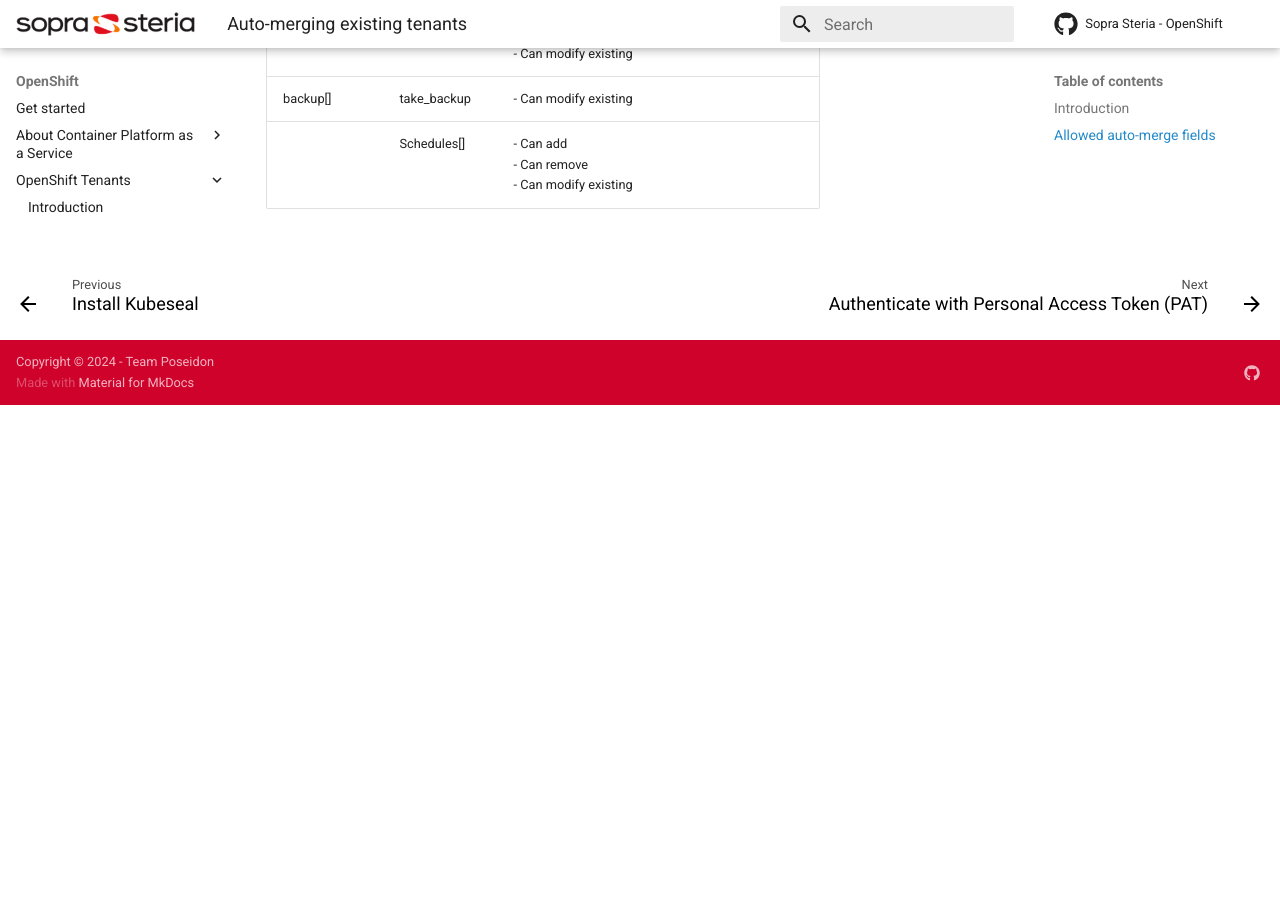
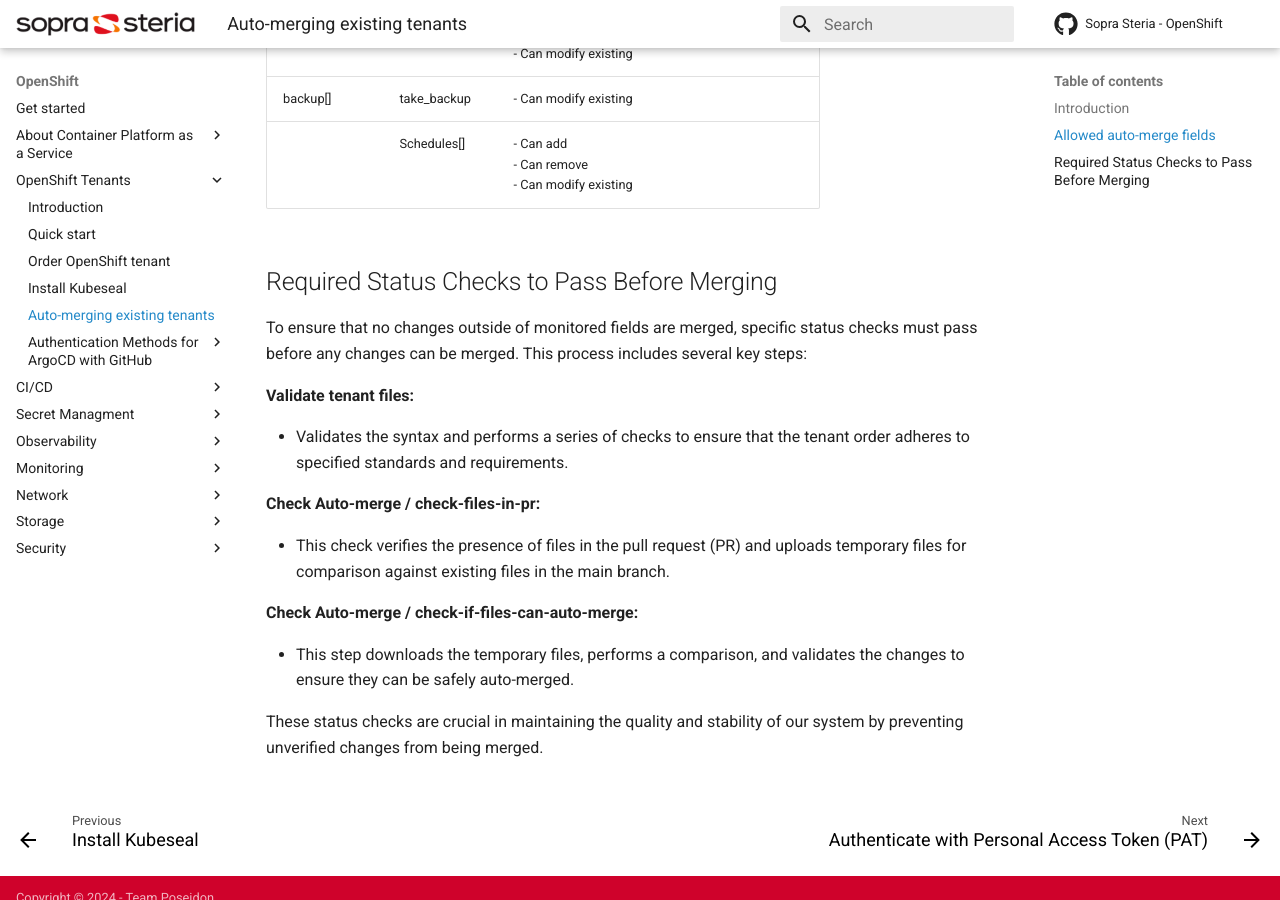
Before and after one commit to Sopra-Steria-Norge-Kubernetes/OpenShift, an MkDocs documentation site: the page built from docs/OpenShift Tenants/auto-merge-for-existing-tenants.md, in a window 1280 px wide and 900 px high, scrolled down 1142 px. Built offline with MkDocs 1.6.1 and Material for MkDocs 9.7.7, drawn with Linux system fonts in a browser that asks for light colours; comment, search, counter and statistics services are not loaded; before the commit the page ends 1547 px from its top, so only the background shows below that.

Commit message:
adding paragraph to auto-merge

```diff
--- a/docs/OpenShift Tenants/auto-merge-for-existing-tenants.md
+++ b/docs/OpenShift Tenants/auto-merge-for-existing-tenants.md
@@ -22,3 +22,22 @@
 |                   | externalIPs[]      | - Can add<br>- Can remove<br>- Can modify existing |                              |
 | backup[]          | take_backup        | - Can modify existing                   |                              |
 |                   | Schedules[]        | - Can add<br>- Can remove<br>- Can modify existing |                              |
+
+
+
+## Required Status Checks to Pass Before Merging
+To ensure that no changes outside of monitored fields are merged, specific status checks must pass before any changes can be merged. This process includes several key steps:
+
+**Validate tenant files:**
+
+- Validates the syntax and performs a series of checks to ensure that the tenant order adheres to specified standards and requirements.
+
+**Check Auto-merge / check-files-in-pr:**
+
+- This check verifies the presence of files in the pull request (PR) and uploads temporary files for comparison against existing files in the main branch.
+
+**Check Auto-merge / check-if-files-can-auto-merge:**
+
+- This step downloads the temporary files, performs a comparison, and validates the changes to ensure they can be safely auto-merged.
+
+These status checks are crucial in maintaining the quality and stability of our system by preventing unverified changes from being merged.
```
